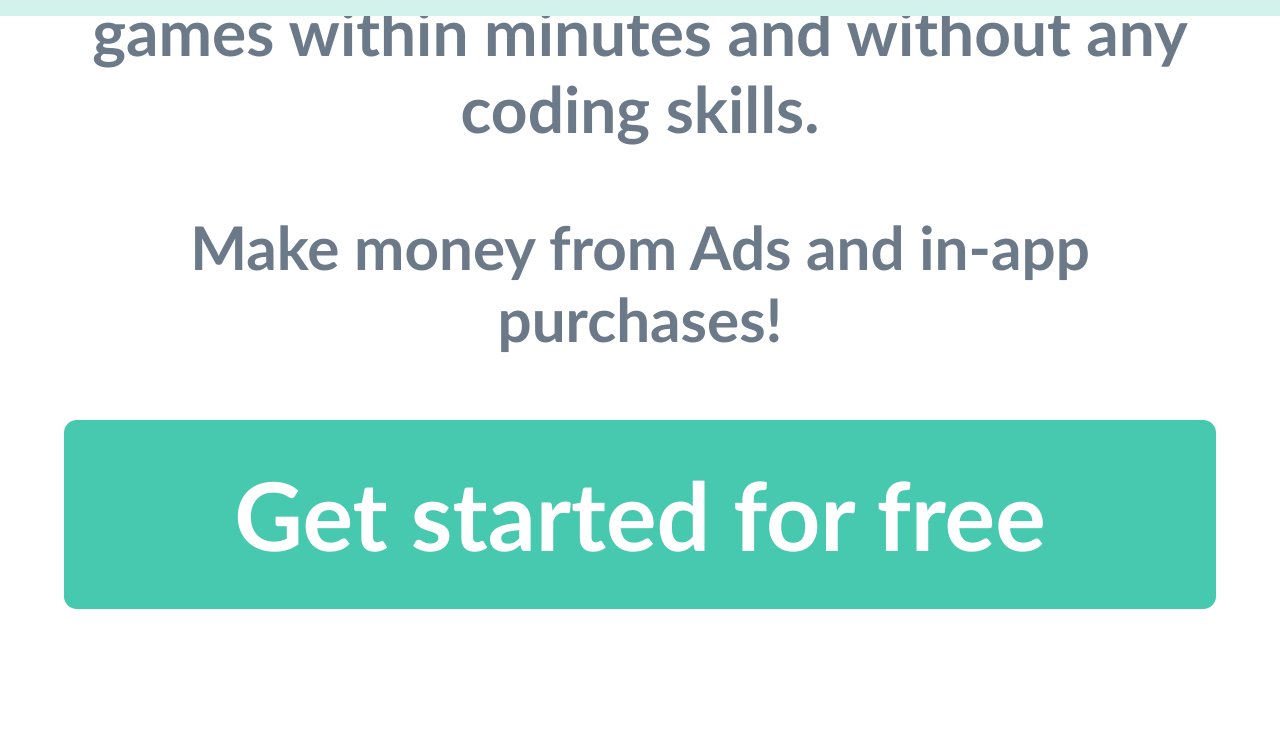
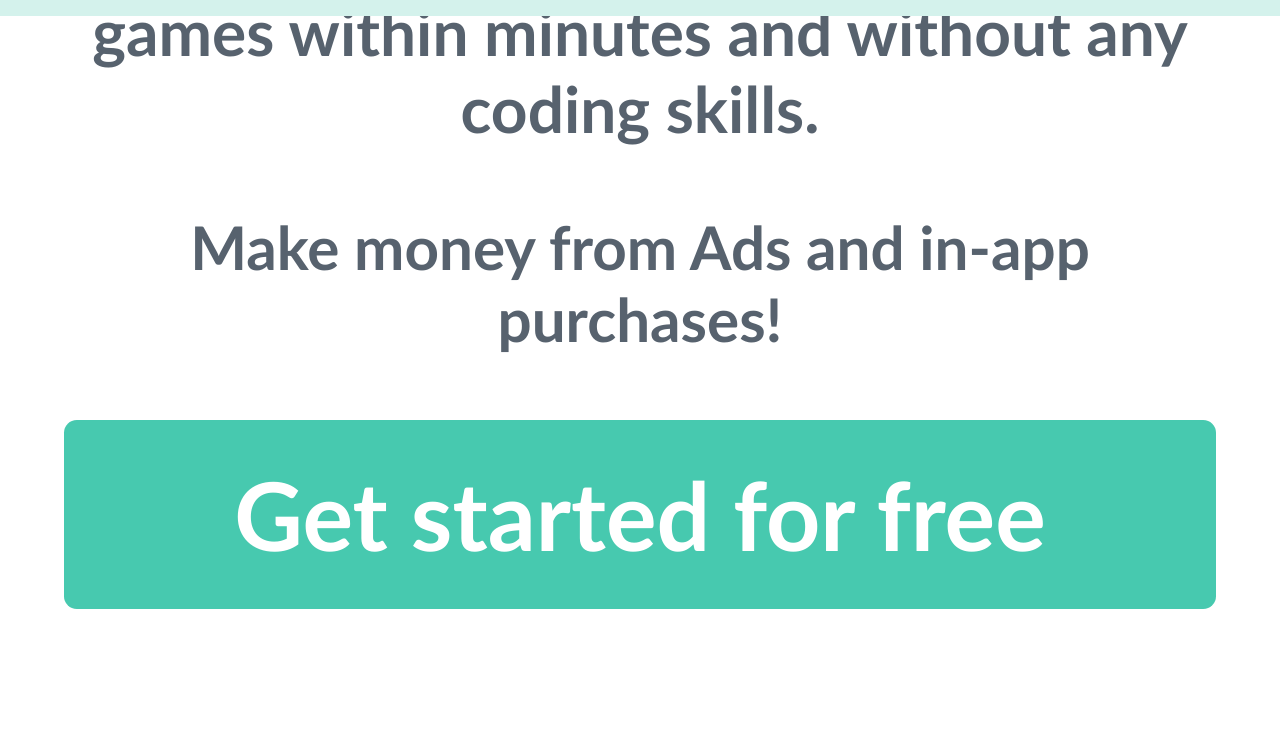
Before and after one commit to webDevT/quickappninja.com2, a website: page app/index.html in a window 1280 px wide. Shown: the part 784-1518 px from the top of the page. Drawn offline with nearby package versions, Linux system fonts and the light colour scheme; a script that the page names is missing.

Commit message:
font color

```diff
--- a/app/sass/_vars.sass
+++ b/app/sass/_vars.sass
@@ -1,5 +1,5 @@
 $nunito: 'Nunito', sans-serif
 $open-sans: 'Open Sans', sans-serif
-$grey: #6b7988
+$grey: #57626e
 $black: #1f1f1f
 $aqua: #47c9af
```
Also changed, not shown: app/css/style.min.css, docs/css/style.min.css.
